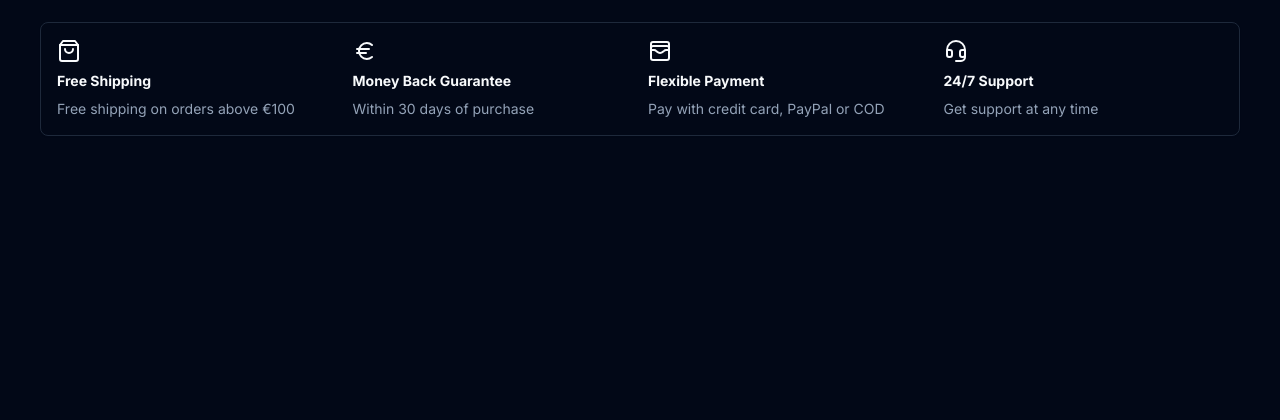
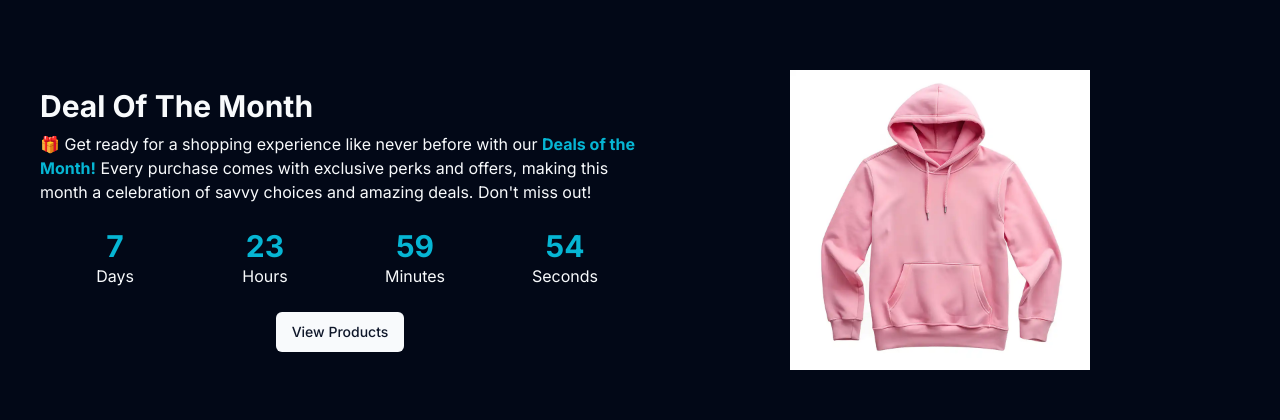
Before and after one commit to LukaTizic/aeterna_ecommerce, a Next.js app: page / in a window 1280 px wide. Shown: the part 315-735 px from the top of the page. Built offline with nearby package versions, Linux system fonts and the light colour scheme; no server answers; the database is empty.

Commit message:
special deal countdown

```diff
--- a/app/(root)/page.tsx
+++ b/app/(root)/page.tsx
@@ -1,3 +1,4 @@
+import DealCountdown from "@/components/deal-countdown";
 import IconsBoxes from "@/components/icon-boxes";
 import ProductCarousel from "@/components/shared/product/product-carousel";
 import ProductList from "@/components/shared/product/product-list";
@@ -22,6 +23,7 @@ const Homepage = async () => {
       )}
       <ProductList data={latestProducts} title="Newest Arrivals" limit={4} />
       <ViewAllProductsButton />
+      <DealCountdown />
       <IconsBoxes />
     </>
   );
--- /dev/null
+++ b/components/deal-countdown.tsx
@@ -0,0 +1,133 @@
+"use client";
+
+import Link from "next/link";
+import { Button } from "./ui/button";
+import Image from "next/image";
+import { useEffect, useState } from "react";
+
+const TARGET_DATE = new Date(Date.now() + 8 * 24 * 60 * 60 * 1000);
+// static date
+// const TARGET_DATE = new Date("2025-01-20T00:00:00");
+
+const calculateTimeRemaining = (targetDate: Date) => {
+  const currentTime = new Date();
+  const timeDifference = Math.max(Number(targetDate) - Number(currentTime), 0);
+  return {
+    days: Math.floor(timeDifference / (1000 * 60 * 60 * 24)),
+    hours: Math.floor(
+      (timeDifference % (1000 * 60 * 60 * 24)) / (1000 * 60 * 60)
+    ),
+    minutes: Math.floor((timeDifference % (1000 * 60 * 60)) / (1000 * 60)),
+    seconds: Math.floor((timeDifference % (1000 * 60)) / 1000),
+  };
+};
+
+const DealCountdown = () => {
+  const [time, setTime] = useState<ReturnType<typeof calculateTimeRemaining>>();
+
+  useEffect(() => {
+    // Calculate initial time on client
+    setTime(calculateTimeRemaining(TARGET_DATE));
+
+    const timerInterval = setInterval(() => {
+      const newTime = calculateTimeRemaining(TARGET_DATE);
+      setTime(newTime);
+
+      if (
+        newTime.days === 0 &&
+        newTime.hours === 0 &&
+        newTime.minutes === 0 &&
+        newTime.seconds === 0
+      ) {
+        clearInterval(timerInterval);
+      }
+
+      return () => clearInterval(timerInterval);
+    }, 1000);
+  }, []);
+
+  if (!time) {
+    return (
+      <section className="grid grid-cols-1 md:grid-cols-2 my-20">
+        <div className="flex flex-col gap-2 justify-center">
+          <h3 className="text-3xl font-bold">Loading Countdown...</h3>
+        </div>
+      </section>
+    );
+  }
+
+  if (
+    time.days === 0 &&
+    time.hours === 0 &&
+    time.minutes === 0 &&
+    time.seconds === 0
+  ) {
+    return (
+      <section className="grid grid-cols-1 md:grid-cols-2 my-20">
+        <div className="flex flex-col gap-2 justify-center">
+          <h3 className="text-3xl font-bold">Deal Has Ended</h3>
+          <p>
+            This deal is no longer available. Check out our latest promotions!
+          </p>
+
+          <div className="text-center">
+            <Button asChild>
+              <Link href="/search">View Products</Link>
+            </Button>
+          </div>
+        </div>
+        <div className="flex justify-center">
+          <Image
+            src="/images/promo.jpg"
+            alt="promotion"
+            width={300}
+            height={200}
+          />
+        </div>
+      </section>
+    );
+  }
+
+  return (
+    <section className="grid grid-cols-1 md:grid-cols-2 my-20">
+      <div className="flex flex-col gap-2 justify-center">
+        <h3 className="text-3xl font-bold">Deal Of The Month</h3>
+        <p>
+          🎁 Get ready for a shopping experience like never before with our{" "}
+          <span className="font-bold text-cyan-500">Deals of the Month!</span>{" "}
+          Every purchase comes with exclusive perks and offers, making this
+          month a celebration of savvy choices and amazing deals. Don&apos;t
+          miss out!
+        </p>
+        <ul className="grid grid-cols-4">
+          <StatBox label="Days" value={time.days} />
+          <StatBox label="Hours" value={time.hours} />
+          <StatBox label="Minutes" value={time.minutes} />
+          <StatBox label="Seconds" value={time.seconds} />
+        </ul>
+        <div className="text-center">
+          <Button asChild>
+            <Link href="/search">View Products</Link>
+          </Button>
+        </div>
+      </div>
+      <div className="flex justify-center">
+        <Image
+          src="/images/promo.jpg"
+          alt="promotion"
+          width={300}
+          height={200}
+        />
+      </div>
+    </section>
+  );
+};
+
+const StatBox = ({ label, value }: { label: string; value: number }) => (
+  <li className="p-4 w-full text-center">
+    <p className="text-3xl text-cyan-500 font-bold">{value}</p>
+    <p>{label}</p>
+  </li>
+);
+
+export default DealCountdown;
```
